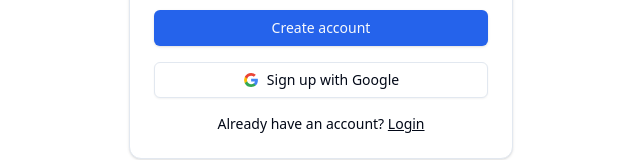
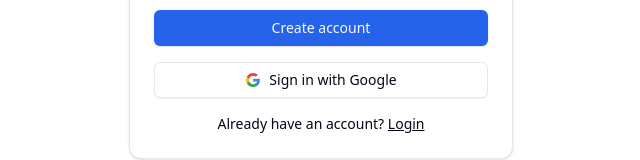
Before and after one commit to git-vish/formwise, a Next.js app in the folder frontend/: page /register in a window 1280 px wide. Shown: the part 545-705 px from the top of the page, without its empty margins (319-959 px from the left). Built offline with nearby package versions, Linux system fonts and the light colour scheme; no server answers.

Commit message:
fe: refactor components

```diff
--- a/frontend/app/dashboard/page.tsx
+++ b/frontend/app/dashboard/page.tsx
@@ -1,10 +1,10 @@
 "use client";
 
 import { useAuth } from "@/hooks/use-auth";
-import Logo from "@/components/layout/logo";
+import Logo from "@/components/logo";
 import { Alert, AlertDescription } from "@/components/ui/alert";
 import { Button } from "@/components/ui/button";
-import { ThemeToggle } from "@/components/theme/theme-toggle";
+import { ThemeToggle } from "@/components/theme-toggle";
 import { User } from "@/types/auth";
 import {
   Card,
--- a/frontend/app/google-callback/page.tsx
+++ b/frontend/app/google-callback/page.tsx
@@ -2,7 +2,7 @@
 
 import { Suspense, useEffect, useState } from "react";
 import { useRouter, useSearchParams } from "next/navigation";
-import { setToken } from "@/lib/services/token";
+import { tokenService } from "@/lib/services/token";
 import { Alert, AlertDescription } from "@/components/ui/alert";
 import { Loader2 } from "lucide-react";
 
@@ -21,7 +21,7 @@ function CallbackContent() {
       return;
     }
 
-    setToken(token);
+    tokenService.token.set(token);
     router.push("/dashboard");
   }, [searchParams, router]);
 
--- a/frontend/app/login/page.tsx
+++ b/frontend/app/login/page.tsx
@@ -77,7 +77,6 @@ export default function LoginPage() {
         isLoading={googleLoading}
         onClick={handleGoogleLogin}
         disabled={form.formState.isSubmitting || googleLoading}
-        variant="login"
       />
 
       <div className="mt-4 text-center text-sm">
--- a/frontend/app/page.tsx
+++ b/frontend/app/page.tsx
@@ -1,6 +1,6 @@
 import Footer from "@/components/layout/footer";
 import Header from "@/components/layout/header";
-import Logo from "@/components/layout/logo";
+import Logo from "@/components/logo";
 
 export default function Home() {
   return (
--- a/frontend/app/register/page.tsx
+++ b/frontend/app/register/page.tsx
@@ -120,7 +120,6 @@ export default function RegisterPage() {
         isLoading={googleLoading}
         onClick={handleGoogleSignUp}
         disabled={form.formState.isSubmitting || googleLoading}
-        variant="register"
       />
 
       <div className="mt-4 text-center text-sm">
--- a/frontend/components/auth/auth-card.tsx
+++ b/frontend/components/auth/auth-card.tsx
@@ -5,7 +5,7 @@ import {
   CardHeader,
   CardTitle,
 } from "@/components/ui/card";
-import Logo from "@/components/layout/logo";
+import Logo from "@/components/logo";
 
 interface AuthCardProps {
   title: string;
--- a/frontend/components/auth/google-auth-button.tsx
+++ b/frontend/components/auth/google-auth-button.tsx
@@ -5,18 +5,13 @@ interface GoogleAuthButtonProps {
   isLoading: boolean;
   onClick: () => void;
   disabled: boolean;
-  variant: "login" | "register";
 }
 
 export function GoogleAuthButton({
   isLoading,
   onClick,
   disabled,
-  variant,
 }: GoogleAuthButtonProps) {
-  const text = variant === "login" ? "Sign in" : "Sign up";
-  const loadingText = variant === "login" ? "Signing in..." : "Signing up...";
-
   return (
     <Button
       variant="outline"
@@ -25,7 +20,7 @@ export function GoogleAuthButton({
       disabled={disabled}
     >
       <Icons.google className="h-5 w-5" />
-      <span>{isLoading ? loadingText : `${text} with Google`}</span>
+      <span>{isLoading ? "Signing in..." : "Sign in with Google"}</span>
     </Button>
   );
 }
--- a/frontend/components/layout/header.tsx
+++ b/frontend/components/layout/header.tsx
@@ -1,6 +1,6 @@
 import Link from "next/link";
 import { Button } from "../ui/button";
-import Logo from "./logo";
+import Logo from "@/components/logo";
 
 export default function Header() {
   return (
--- a/frontend/components/layout/logo.tsx
+++ b/frontend/components/logo.tsx
@@ -1,6 +1,6 @@
 import { siteConfig } from "@/config/site";
 import Link from "next/link";
-import { Icons } from "../icons";
+import { Icons } from "./icons";
 
 export default function Logo() {
   return (
--- a/frontend/components/theme/theme-provider.tsx
+++ /dev/null
@@ -1,9 +0,0 @@
-"use client";
-
-import * as React from "react";
-import { ThemeProvider as NextThemesProvider } from "next-themes";
-import { type ThemeProviderProps } from "next-themes/dist/types";
-
-export function ThemeProvider({ children, ...props }: ThemeProviderProps) {
-  return <NextThemesProvider {...props}>{children}</NextThemesProvider>;
-}
```
Also changed, not shown: frontend/components/theme-toggle.tsx (renamed from frontend/components/theme/theme-toggle.tsx).
